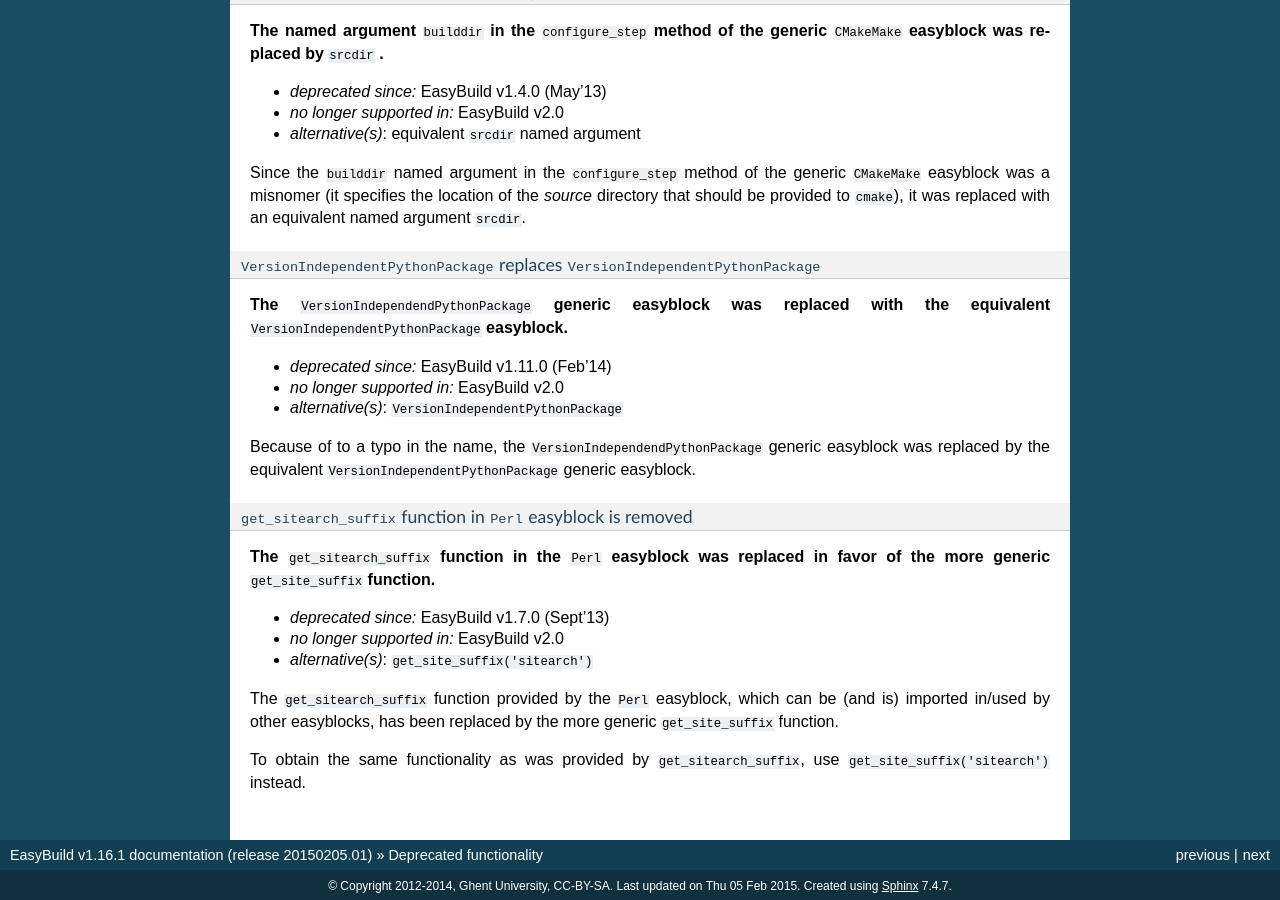
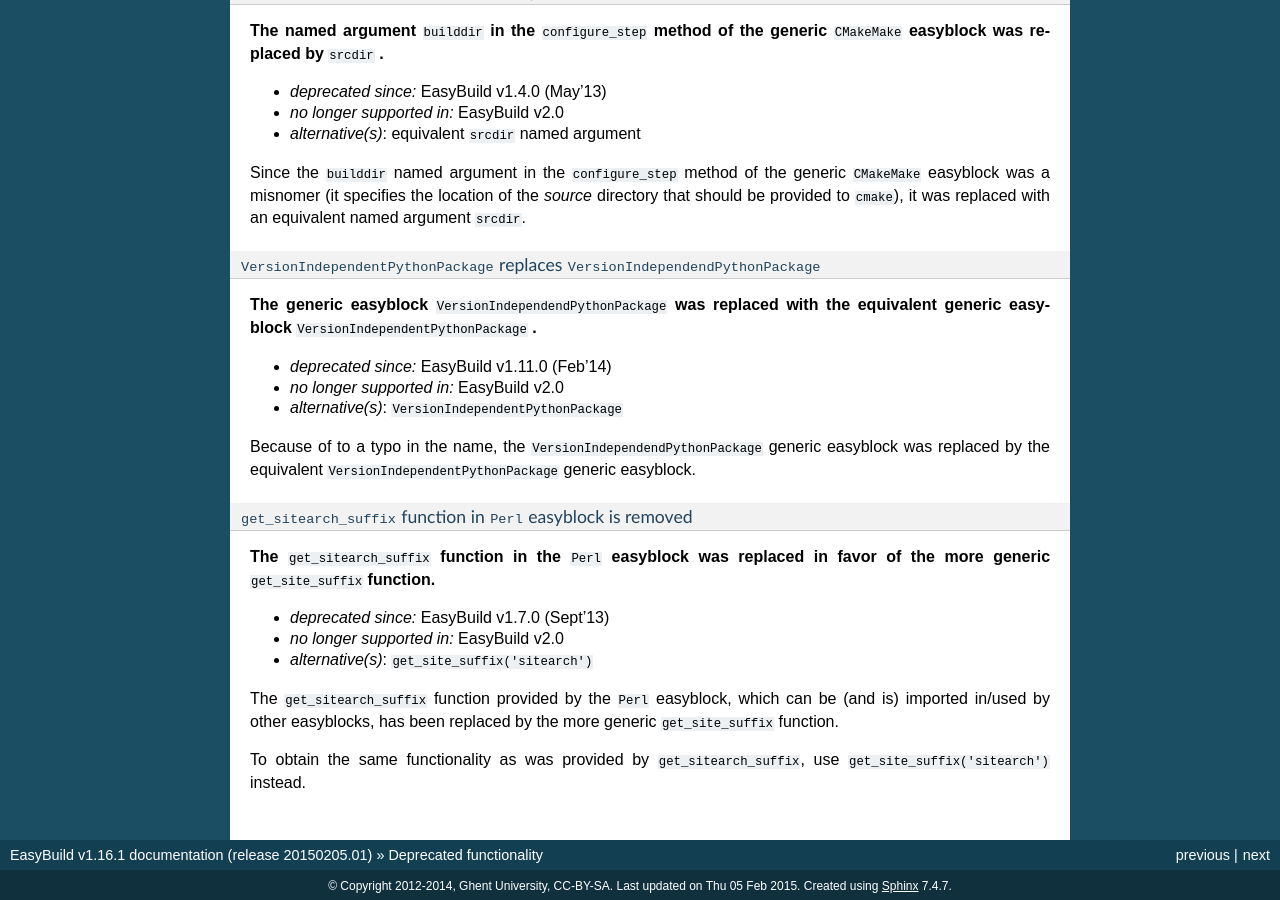
Before and after one commit to easybuilders/easybuild, a Sphinx documentation site: the page built from docs/Deprecated-functionality.rst, in a window 1280 px wide and 900 px high, scrolled down 8001 px. Built offline with Sphinx 7.4.7, drawn with Linux system fonts in a browser that asks for light colours.

Commit message:
fix remarks

```diff
--- a/docs/Deprecated-functionality.rst
+++ b/docs/Deprecated-functionality.rst
@@ -442,11 +442,11 @@
 misnomer (it specifies the location of the *source* directory that should be provided to ``cmake``), it was replaced
 with an equivalent named argument ``srcdir``.
 
-``VersionIndependentPythonPackage`` replaces ``VersionIndependentPythonPackage``
+``VersionIndependentPythonPackage`` replaces ``VersionIndependendPythonPackage``
 ++++++++++++++++++++++++++++++++++++++++++++++++++++++++++++++++++++++++++++++++
 
-**The** ``VersionIndependendPythonPackage`` **generic easyblock was replaced with the equivalent**
-``VersionIndependentPythonPackage`` **easyblock.**
+**The generic easyblock** ``VersionIndependendPythonPackage`` **was replaced with the equivalent generic easyblock**
+``VersionIndependentPythonPackage`` **.**
 
 * *deprecated since:* EasyBuild v1.11.0 (Feb'14)
 * *no longer supported in:* EasyBuild v2.0
```
